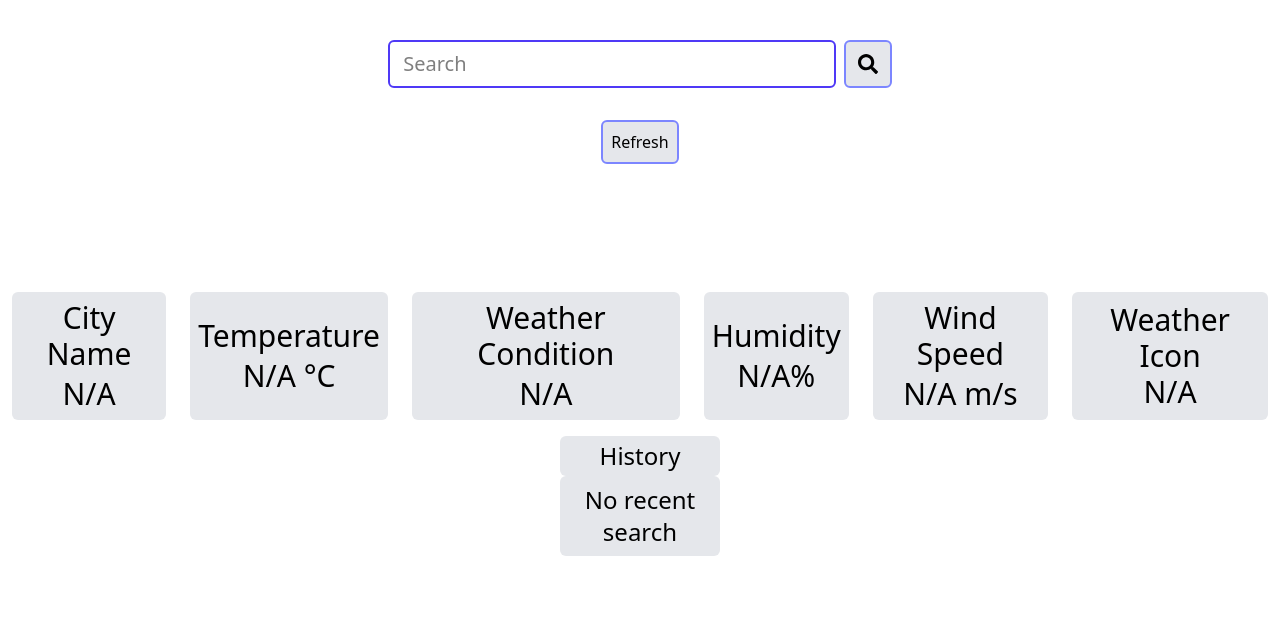
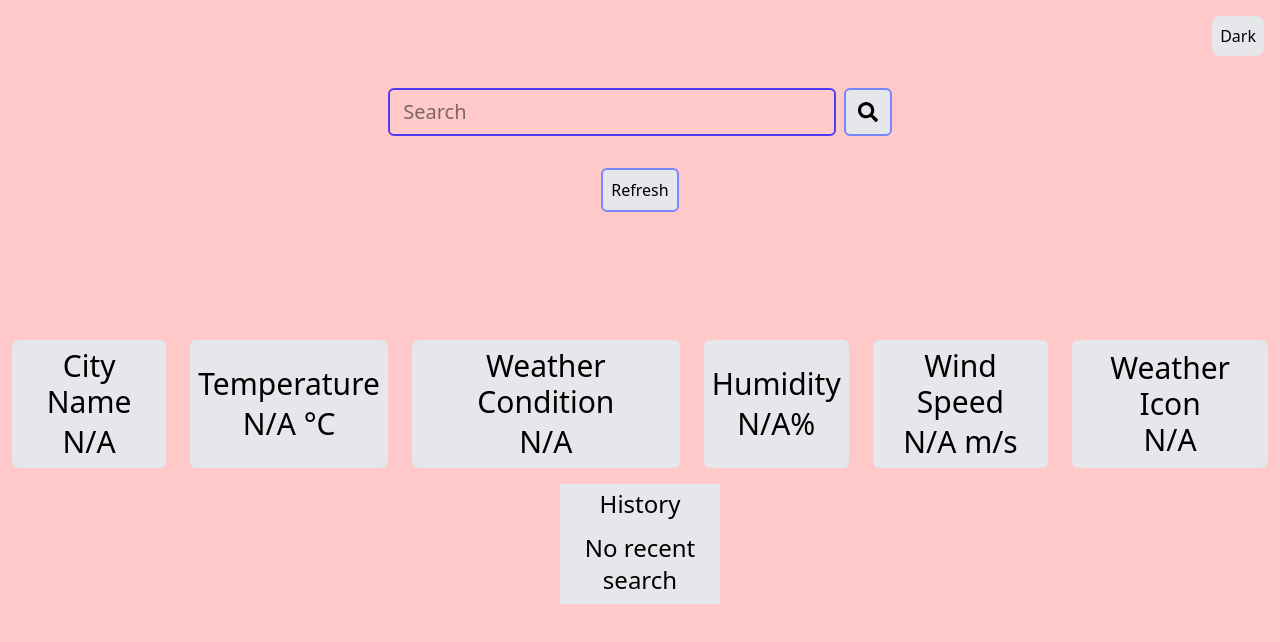
Before and after one commit to Jaswant10041/weather-zynetic, a React (Vite) app: page / in a window 1280 px wide. Shown: the top 642 px of the page. Built offline with nearby package versions, Linux system fonts and the light colour scheme.

Commit message:
latest12

```diff
--- a/src/Components/Weather.jsx
+++ b/src/Components/Weather.jsx
@@ -1,7 +1,7 @@
 import axios from "axios";
-// const apiKey = import.meta.env.VITE_API_KEY;
 import { FaSearch } from "react-icons/fa";
 import React, { useEffect, useState } from "react";
+import { AiOutlineLoading3Quarters } from "react-icons/ai";
 const Weather = () => {
   const key = "bb60a37ba6d01f853b6bcd5f5899b110";
   const [city, setCity] = useState("");
@@ -9,6 +9,14 @@ const Weather = () => {
   const [history, setHistory] = useState([]);
   const [error, setError] = useState("");
   const [isLoading, setIsLoading] = useState(false);
+  const [darkMode, setDarkMode] = useState(() => {
+    // Check localStorage for saved preference or use system preference
+    const savedMode = localStorage.getItem("darkMode");
+    return savedMode
+      ? JSON.parse(savedMode)
+      : window.matchMedia("(prefers-color-scheme: dark)").matches;
+  });
+
   const initialValues = {
     cityName: "N/A",
     cityTemperature: "N/A",
@@ -19,6 +27,16 @@ const Weather = () => {
   };
   const [weatherData, setWeatherData] = useState(initialValues);
 
+  // Apply dark mode class and save preference
+  useEffect(() => {
+    if (darkMode) {
+      document.documentElement.classList.add("dark");
+    } else {
+      document.documentElement.classList.remove("dark");
+    }
+    localStorage.setItem("darkMode", JSON.stringify(darkMode));
+  }, [darkMode]);
+
   function handleSearch(cityName) {
     if (cityName === "") {
       setError("Enter valid city name");
@@ -26,16 +44,17 @@ const Weather = () => {
     }
     setIsLoading(true);
     setTimeout(() => {
-      setQueryCity(cityName);
+      fetchWeatherDetails();
     }, 1000);
   }
+
   async function fetchWeatherDetails() {
     if (!isLoading) {
       setIsLoading(true);
     }
     try {
       const response = await axios.get(
-        `https://api.openweathermap.org/data/2.5/weather?q=${queryCity}&appid=${key}&units=metric`
+        `https://api.openweathermap.org/data/2.5/weather?q=${city}&appid=${key}&units=metric`
       );
       const { data } = response;
       console.log(data);
@@ -59,37 +78,38 @@ const Weather = () => {
         setHistory((prev) => [freshWeatherData.cityName, ...prev]);
       }
       setIsLoading(false);
-      //pune
-      //chennai
-      //delhi
-      //bengaluru
-      //hyderabad
-      //punjab
-      //anantapur
     } catch (err) {
       const { status } = err;
       if (status === 404) {
-        // alert("City Not found Enter valid City Name")
         setError("City Not found Enter valid City Name");
       }
       console.log(err);
       setIsLoading(false);
     }
   }
-  useEffect(() => {
-    if (queryCity === "") {
-      return;
-    }
-    fetchWeatherDetails();
-  }, [queryCity]);
+
   return (
-    <div className="">
+    <div
+      className={`min-h-screen transition-colors duration-300 ${
+        darkMode ? "dark bg-gray-900" : "bg-red-200"
+      }`}
+    >
+      {/* Dark Mode Toggle */}
+      <div className="flex justify-end p-4">
+        <button
+          onClick={() => setDarkMode(!darkMode)}
+          className="p-2 rounded-lg bg-gray-200 dark:bg-gray-700 dark:text-white"
+        >
+          {darkMode ? "Light" : "Dark"}
+        </button>
+      </div>
+
       <div className="flex justify-center mx-auto">
-        <form className="flex mt-10" onSubmit={(e) => e.preventDefault()}>
+        <form className="flex mt-4" onSubmit={(e) => e.preventDefault()}>
           <input
             type="text"
             placeholder=" Search "
-            className="border-2 border-indigo-600 rounded-md md:w-md sm:w-sm w-54 p-2 text-sm sm:text-xl "
+            className="border-2 border-indigo-600 rounded-md md:w-md sm:w-sm w-54 p-2 text-sm sm:text-xl bg-red-200 dark:bg-gray-800 dark:text-white dark:border-gray-600"
             onChange={(e) => {
               setCity(e.target.value);
             }}
@@ -99,7 +119,7 @@ const Weather = () => {
           <div className="pl-2">
             <button
               onClick={() => handleSearch(city)}
-              className="border-2 border-indigo-400 rounded-md bg-gray-200 p-3 cursor-pointer hover:bg-gray-100"
+              className="border-2 border-indigo-400 rounded-md bg-gray-200 p-3 cursor-pointer hover:bg-gray-100 dark:bg-gray-700 dark:hover:bg-gray-600 dark:text-white"
             >
               <FaSearch className="text-xl" />
             </button>
@@ -109,38 +129,42 @@ const Weather = () => {
 
       <div>
         {isLoading !== true && (
-          <div className="sm:flex justify-around ">
+          <div className="sm:flex justify-around">
             {error === "" && (
               <div className="">
                 <div className="flex justify-center mt-8">
-                  <button className="border-2 border-indigo-400 rounded-md bg-gray-200 p-2 cursor-pointer hover:bg-gray-100">
+                  <button
+                    onClick={() => handleSearch(city)}
+                    className="border-2 border-indigo-400 rounded-md bg-gray-200 p-2 cursor-pointer hover:bg-gray-100 dark:bg-gray-700 dark:hover:bg-gray-600 dark:text-white"
+                  >
                     Refresh
                   </button>
                 </div>
-
                 <div className="sm:flex flex-row text-center font-medium sm:text-3xl mx-auto mt-15 pt-15">
-                  <div className="flex flex-col p-2 bg-gray-200 mx-3 rounded-md justify-center m-2">
-                    <label>City Name </label>
+                  <div className="flex flex-col p-2 bg-gray-200 mx-3 rounded-md justify-center m-2 dark:bg-gray-700 dark:text-white">
+                    <label className="dark:text-gray-300">City Name</label>
                     <p className="pt-1">{weatherData?.cityName}</p>
                   </div>
-                  <div className="flex flex-col p-2 bg-gray-200 mx-3 rounded-md justify-center m-2">
-                    <label>Temperature </label>
+                  <div className="flex flex-col p-2 bg-gray-200 mx-3 rounded-md justify-center m-2 dark:bg-gray-700 dark:text-white">
+                    <label className="dark:text-gray-300">Temperature</label>
                     <p className="pt-1">{weatherData?.cityTemperature} °C</p>
                   </div>
-                  <div className="flex flex-col p-2 bg-gray-200 mx-3 rounded-md justify-center m-2">
-                    <label>Weather Condition </label>
+                  <div className="flex flex-col p-2 bg-gray-200 mx-3 rounded-md justify-center m-2 dark:bg-gray-700 dark:text-white">
+                    <label className="dark:text-gray-300">
+                      Weather Condition
+                    </label>
                     <p className="pt-1">{weatherData?.cityWeatherCondition}</p>
                   </div>
-                  <div className="flex flex-col p-2 bg-gray-200 mx-3 rounded-md justify-center m-2">
-                    <label>Humidity </label>
+                  <div className="flex flex-col p-2 bg-gray-200 mx-3 rounded-md justify-center m-2 dark:bg-gray-700 dark:text-white">
+                    <label className="dark:text-gray-300">Humidity</label>
                     <p className="pt-1">{weatherData?.cityHumidity}%</p>
                   </div>
-                  <div className="flex flex-col p-2 bg-gray-200 mx-3 rounded-md justify-center m-2">
-                    <label>Wind Speed </label>
+                  <div className="flex flex-col p-2 bg-gray-200 mx-3 rounded-md justify-center m-2 dark:bg-gray-700 dark:text-white">
+                    <label className="dark:text-gray-300">Wind Speed</label>
                     <p className="pt-1">{weatherData?.cityWindSpeed} m/s</p>
                   </div>
-                  <div className="flex flex-col p-2 bg-gray-200 mx-3 rounded-md justify-center m-2">
-                    <label>Weather Icon </label>
+                  <div className="flex flex-col p-2 bg-gray-200 mx-3 rounded-md justify-center m-2 dark:bg-gray-700 dark:text-white">
+                    <label className="dark:text-gray-300">Weather Icon</label>
                     {weatherData.cityWeatherIcon !== "N/A" ? (
                       <img
                         src={`http://openweathermap.org/img/w/${weatherData.cityWeatherIcon}.png`}
@@ -151,14 +175,18 @@ const Weather = () => {
                     )}
                   </div>
                 </div>
-                {<div className="font-medium text-2xl">{error}</div>}
-                <div className="flex flex-col text-center h-45 w-40 mx-auto sm:my-2  my-20">
-                  <div className="font-medium sm:text-2xl p-1 bg-gray-200 justify-center rounded-md">
+                {
+                  <div className="font-medium text-2xl dark:text-white">
+                    {error}
+                  </div>
+                }
+                <div className="flex flex-col text-center h-45 w-40 mx-auto sm:my-2 my-20">
+                  <div className="font-medium sm:text-2xl p-1 bg-gray-200 justify-center dark:bg-gray-700 dark:text-white">
                     History
                   </div>
                   <ul>
                     {history.length === 0 && (
-                      <li className="font-md sm:text-2xl bg-gray-200 p-2 rounded-md">
+                      <li className="font-md sm:text-2xl bg-gray-200 p-2 dark:bg-gray-700 dark:text-white">
                         No recent search
                       </li>
                     )}
@@ -170,8 +198,7 @@ const Weather = () => {
                         <li
                           key={index}
                           onClick={() => handleSearch(item)}
-                          className="font-md sm:text-xl px-2 pt-1
-                       bg-gray-200 rounded-md cursor-pointer"
+                          className="font-md sm:text-xl px-2 pt-1 bg-gray-200 cursor-pointer dark:bg-gray-700 dark:text-white dark:hover:bg-gray-600"
                         >
                           {item}
                         </li>
@@ -183,11 +210,13 @@ const Weather = () => {
             )}
           </div>
         )}
-      </div>
-      <div className="my-auto">
-        {isLoading === true && (
-          <div className="text-center flex justify-center">Loading</div>
-        )}
+        <div className="mt-11 pt-13 mx-auto">
+          {isLoading === true && (
+            <div className="text-center flex justify-center">
+              <AiOutlineLoading3Quarters className="text-black mt-10" size={30}/>
+            </div>
+          )}
+        </div>
       </div>
     </div>
   );
```
